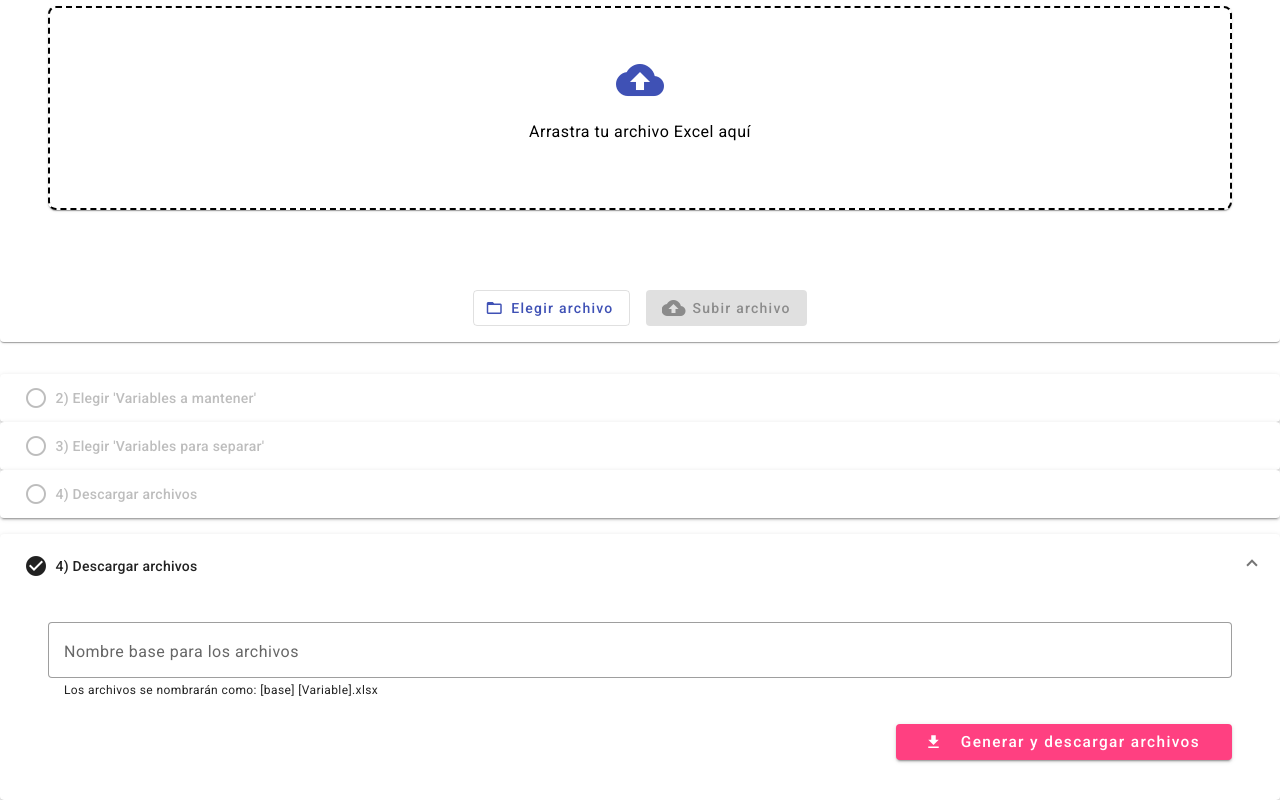
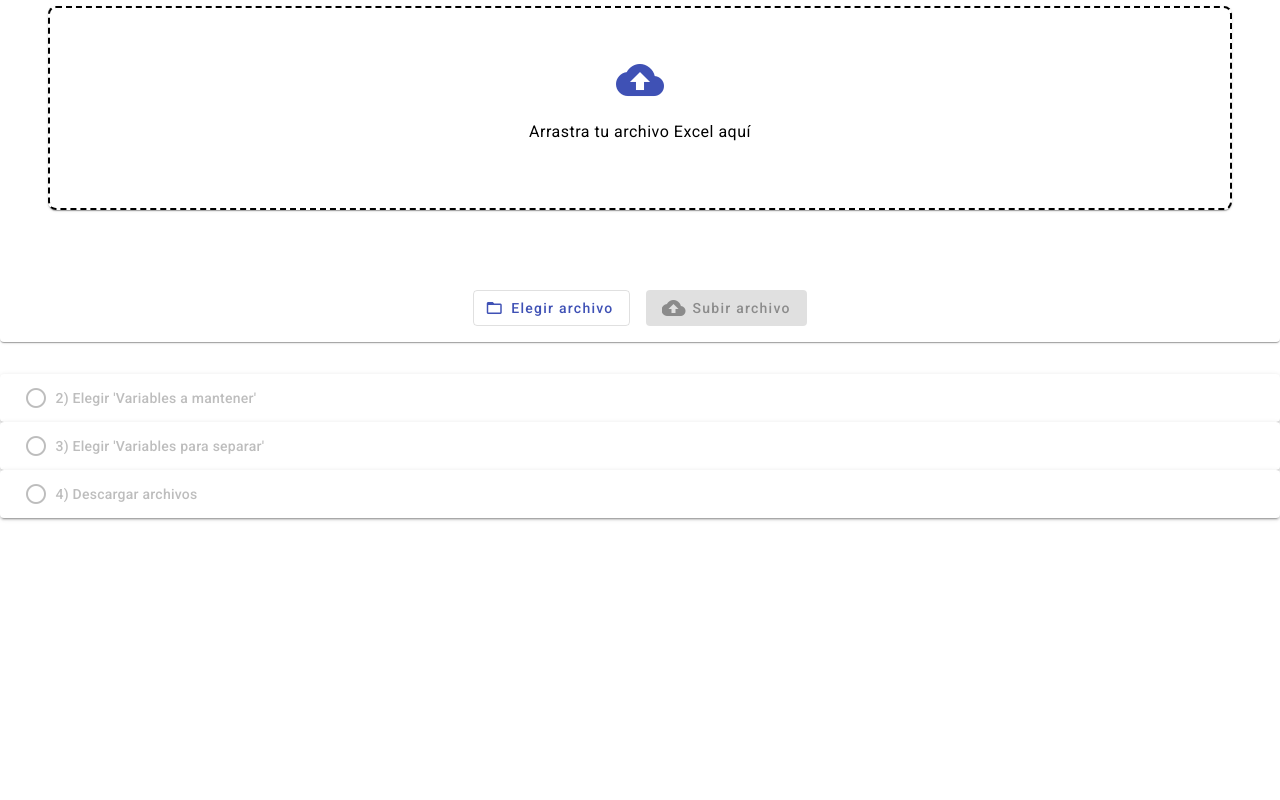
Before and after one commit to matiassebrom/separador-de-variables, an Angular app in the folder frontend/: page / in a window 1280 px wide. Shown: the part 200-1000 px from the top of the page. After the commit the page ends 800 px from the top, so only its background shows below. Built offline with nearby package versions, Linux system fonts and the light colour scheme.

Commit message:
Elimina el componente de descarga duplicado en el paso 4

```diff
--- a/frontend/src/app/app.component.html
+++ b/frontend/src/app/app.component.html
@@ -45,12 +45,5 @@
 			(nextStep)="nextStep()"
 		></app-step4-download>
 
-
-		<app-step4-download
-			[isStepCurrent]="true"
-			[canAccessStep]="true"
-			[isStepCompleted]="true"
-			(nextStep)="nextStep()"
-		></app-step4-download>
 	</mat-accordion>
 </div>
```
